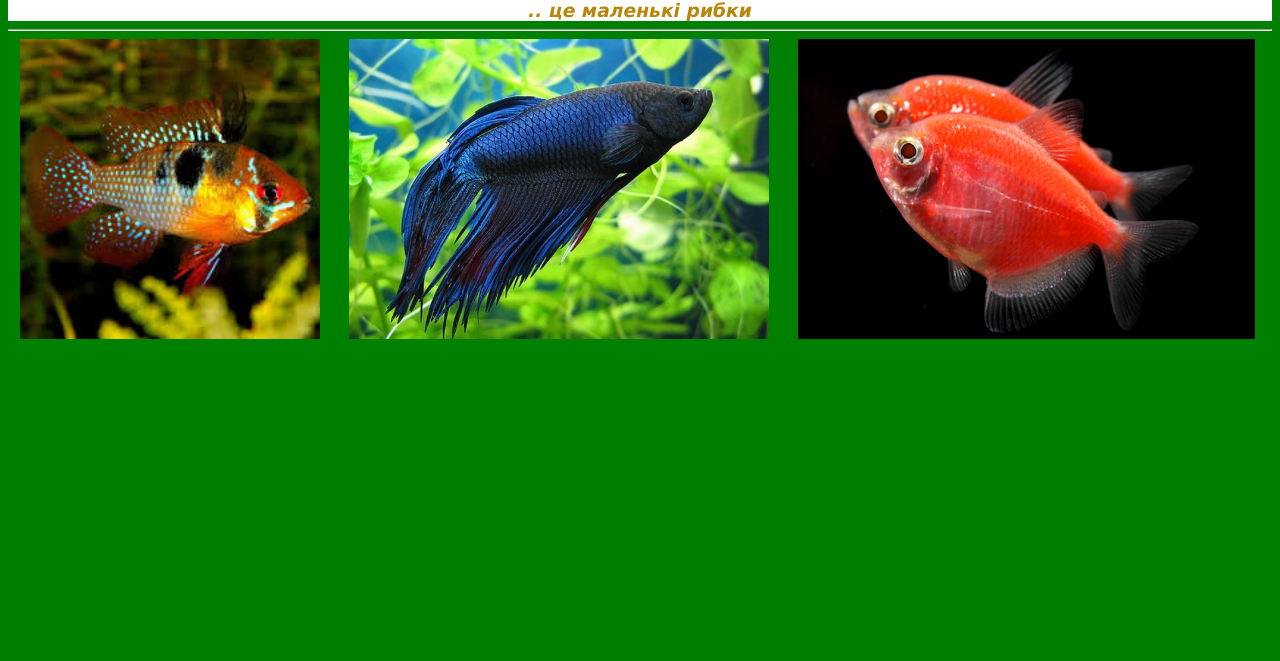
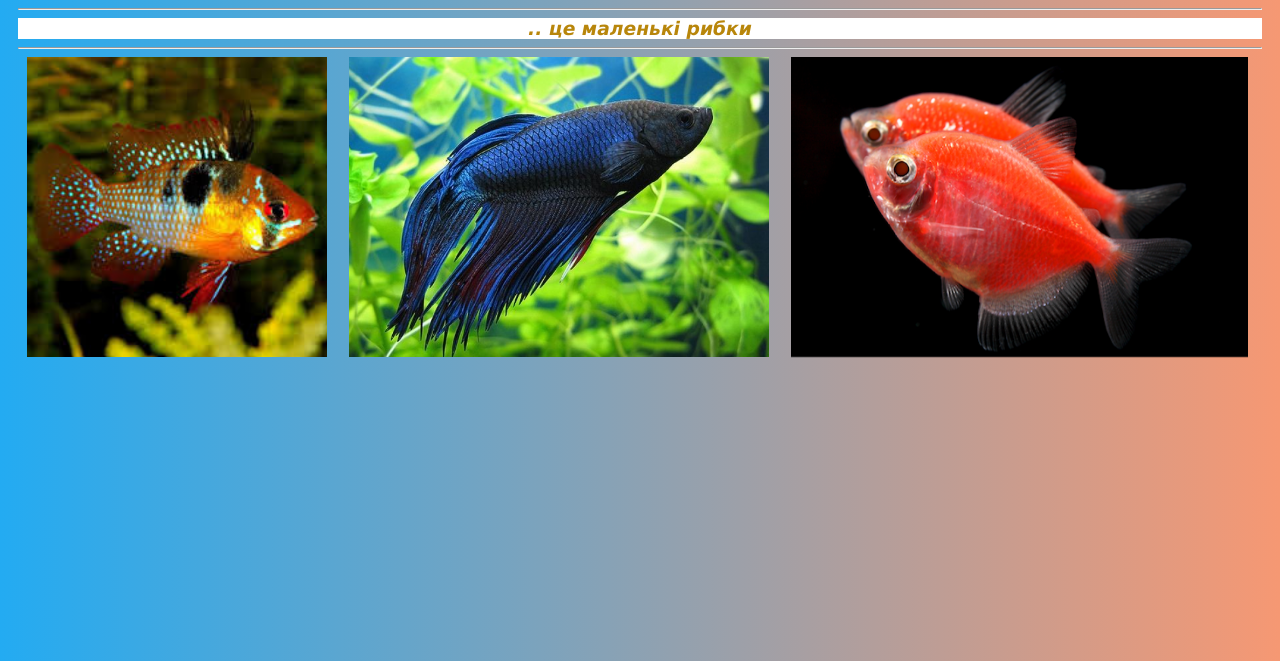
Before and after one commit to marinamilko/animation_css, a plain HTML site: page index.html in a window 1280 px wide. Shown: the part 139-800 px from the top of the page. Drawn offline with Linux system fonts and the light colour scheme.

Commit message:
Update index.html

```diff
--- a/index.html
+++ b/index.html
@@ -13,7 +13,9 @@
         } */
 
         body {
-            background-color: green;
+            background: #23ABF2; /* Для старых браузров */
+            background: linear-gradient(to right, #23ABF2, #F69873);
+            padding: 10px;
         }
 
         h1,
@@ -22,7 +24,6 @@
             text-align: center;
             color: blueviolet;
             font-family: Verdana, Geneva, Tahoma, sans-serif;
-
         }
 
         h3 {
@@ -35,6 +36,7 @@
             /* width: 33%; */
             height: 300px;
             /* float: left; */
+
         }
 
         .main__images {
@@ -47,6 +49,35 @@
             color: red;
 
         }
+
+        .i1:hover {
+            filter: blur(10px);
+            transition: 5s;
+            transform: scale(1.2);
+        }
+
+        .i2:hover {
+                        filter: grayscale(100%);
+                        transition: 5s;
+                        transform: scale(1.2);
+        }
+
+        .i3 {
+            animation-name: rotation;
+            animation-duration: 5s;
+            animation-iteration-count: infinite;
+            animation-timing-function: linear;
+        }
+
+        @keyframes rotation {
+            0% {
+                transform:rotateY(0deg);
+            }
+            100% {
+                transform:rotateY(360deg);
+            }
+        }
+
     </style>
 <link rel="icon" type="image/png" href="images/icon.png">
     <title>Hobby</title>
@@ -73,15 +104,15 @@
 
     <main>
         <div class="main__images">
-            <div>
+            <div class="i1">
                 <img src="images/1.jfif" alt="Барбус суматранський">
                 <!-- <figcaption><i>Барбус суматранський</figcaption></i> -->
             </div>
-            <div>
+            <div class="i2">
                 <img src="images/2.png" alt="Цихлазома бриліантова">
                 <!-- <figcaption><i>Цихлазома бриліантова</figcaption></i> -->
             </div>
-            <div>
+            <div class="i3">
                 <img src="images/3.png" alt="Тернеція">
                 <!-- <figcaption><i>Тернеція</figcaption></i> -->
             </div>
```
